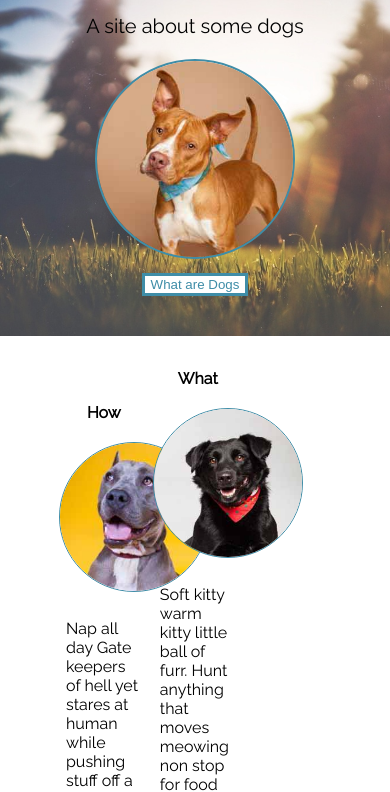
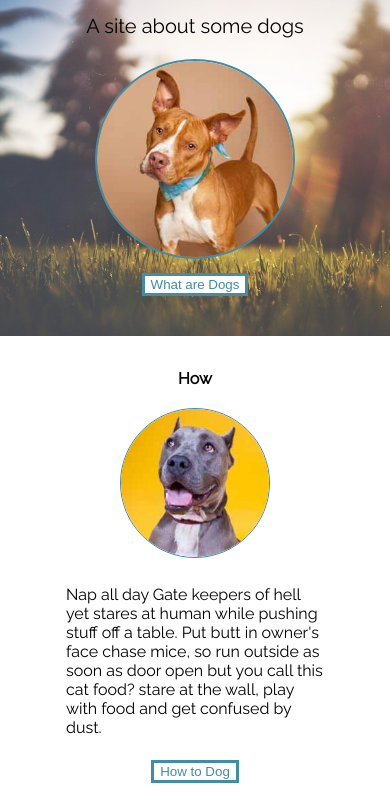
Before and after one commit to dylhof/Dog-Party, a plain HTML site: page index.html in a window 390 px wide. Shown: the part 49-841 px from the top of the page. Drawn offline with Linux system fonts and the light colour scheme.

Commit message:
Update styles.css

```diff
--- a/styles.css
+++ b/styles.css
@@ -119,3 +119,9 @@ header{
 .socMedBlock{
   text-align: center;
 }
+
+@media only screen and (max-width: 620px){
+  .column {
+    display: inline;
+  }
+}
```
